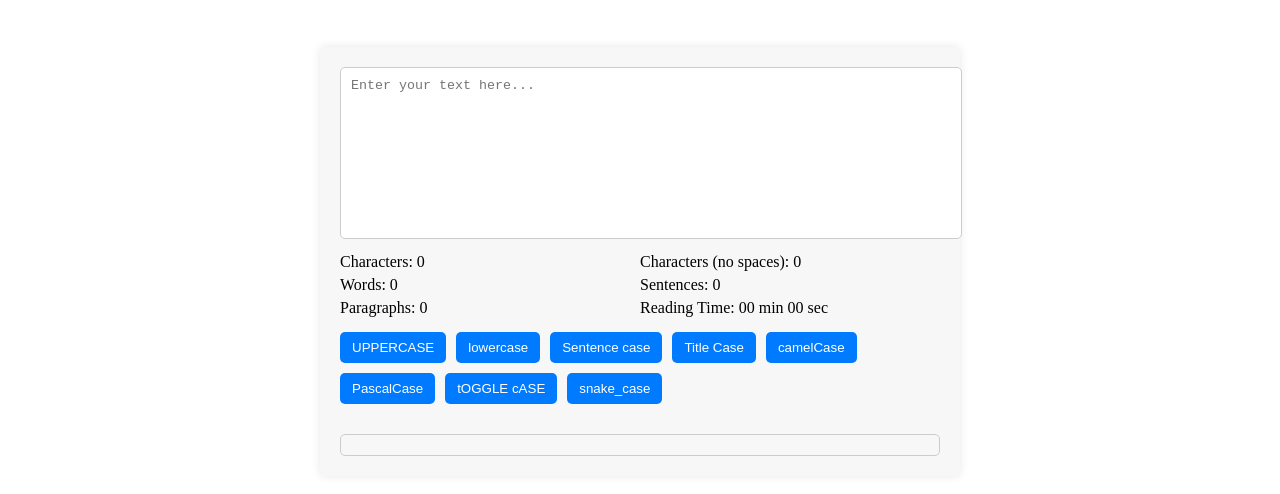
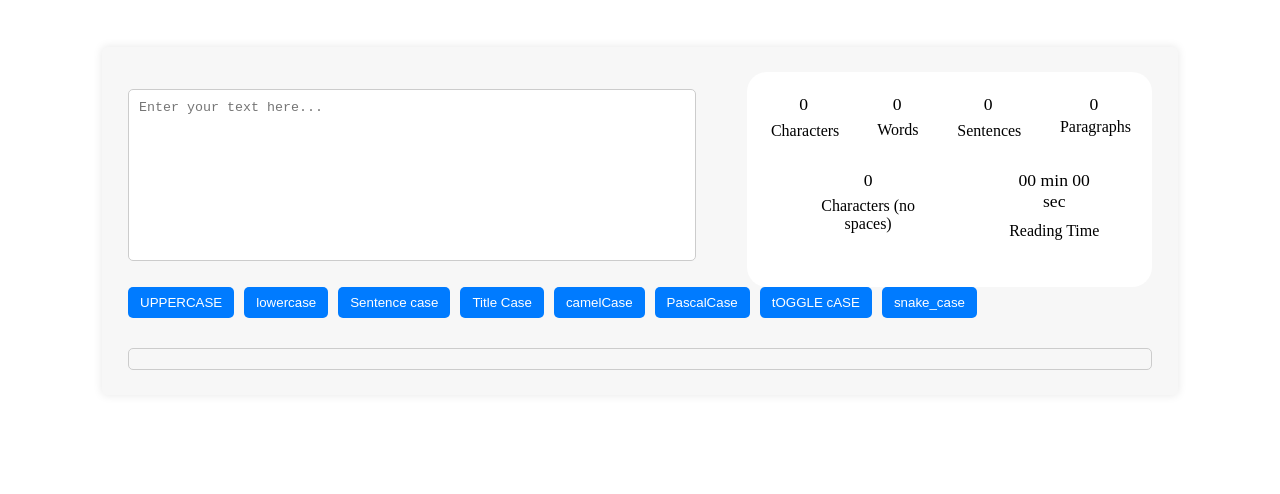
Before and after one commit to 10cyrilc/smart-sentence, a plain HTML site: page index.html in a window 1280 px wide. Shown: the part 86-580 px from the top of the page. Drawn offline with Linux system fonts and the light colour scheme.

Commit message:
Styling changes - Added changes to styles
Still in development

```diff
--- a/index.html
+++ b/index.html
@@ -31,14 +31,57 @@
       </ul>
     </nav>
     <div class="container">
-      <textarea id="inputText" placeholder="Enter your text here..."></textarea>
-      <div class="counters">
-        <div id="charCount">Characters: 0</div>
-        <div id="charCountNoSpaces">Characters (no spaces): 0</div>
-        <div id="wordCount">Words: 0</div>
-        <div id="sentenceCount">Sentences: 0</div>
-        <div id="paraCount">Paragraphs: 0</div>
-        <div id="readingTime">Reading Time: 00 min 00 sec</div>
+      <div class="main-wrapper">
+        <textarea
+          id="inputText"
+          placeholder="Enter your text here..."
+        ></textarea>
+        <div class="counters">
+          <div class="counter-data">
+            <div class="data-wrapper">
+              <p id="charCount" class="data-text">0</p>
+              <p id="charCount-placeholder" class="data-text-placeholder">
+                Characters
+              </p>
+            </div>
+            <div class="data-wrapper">
+              <p id="wordCount" class="data-text">0</p>
+              <p id="wordCount-placeholder" class="data-text-placeholder">
+                Words
+              </p>
+            </div>
+            <div class="data-wrapper">
+              <p id="sentenceCount" class="data-text">0</p>
+              <p id="sentenceCount-placeholder" class="data-text-placeholder">
+                Sentences
+              </p>
+            </div>
+            <div class="data-wrapper">
+              <p id="paraCount" class="data-text">0</p>
+              <p id="paraCount-placeholder" class="data-text-placeholder">
+                Paragraphs
+              </p>
+            </div>
+          </div>
+          <div class="counter-data">
+            <div class="data-wrapper">
+              <p id="charCountNoSpaces" class="data-text">0</p>
+              <p
+                id="charCountNoSpaces-placeholder"
+                class="data-text-placeholder"
+              >
+                Characters (no spaces)
+              </p>
+            </div>
+
+            <div class="data-wrapper">
+              <p id="readingTime" class="data-text">00 min 00 sec</p>
+              <p id="readingTime-placeholder" class="data-text-placeholder">
+                Reading Time
+              </p>
+            </div>
+          </div>
+        </div>
       </div>
       <div class="actions">
         <button onclick="convertToUpper()">UPPERCASE</button>
--- a/script.js
+++ b/script.js
@@ -12,14 +12,12 @@ function updateCounts() {
 
 function countCharacters(text) {
   const count = text.length;
-  document.getElementById("charCount").innerText = `Characters: ${count}`;
+  document.getElementById("charCount").innerText = `${count}`;
 }
 
 function countCharactersNoSpaces(text) {
   const count = text.replace(/\s/g, "").length;
-  document.getElementById(
-    "charCountNoSpaces"
-  ).innerText = `Characters (no spaces): ${count}`;
+  document.getElementById("charCountNoSpaces").innerText = ` ${count}`;
 }
 
 function countWords(text) {
@@ -27,7 +25,7 @@ function countWords(text) {
     .trim()
     .split(/\s+/)
     .filter((word) => word !== "").length;
-  document.getElementById("wordCount").innerText = `Words: ${count}`;
+  document.getElementById("wordCount").innerText = `${count}`;
 }
 
 function countSentences(text) {
@@ -35,7 +33,7 @@ function countSentences(text) {
     .split(/[.!?]+/)
     .filter((sentence) => sentence.trim().length > 0);
   const count = sentences.length;
-  document.getElementById("sentenceCount").innerText = `Sentences: ${count}`;
+  document.getElementById("sentenceCount").innerText = `${count}`;
 }
 
 function countParagraphs(text) {
@@ -43,7 +41,7 @@ function countParagraphs(text) {
     .trim()
     .split(/\n+/)
     .filter((paragraph) => paragraph.trim() !== "").length;
-  document.getElementById("paraCount").innerText = `Paragraphs: ${count}`;
+  document.getElementById("paraCount").innerText = `${count}`;
 }
 
 function calculateReadingTime(text) {
@@ -56,9 +54,7 @@ function calculateReadingTime(text) {
   const formattedReadingTime = `${padZero(readingTimeInMinutes)} min ${padZero(
     readingTimeInSeconds
   )} sec`;
-  document.getElementById(
-    "readingTime"
-  ).innerText = `Reading Time: ${formattedReadingTime}`;
+  document.getElementById("readingTime").innerText = `${formattedReadingTime}`;
 }
 
 function padZero(num) {
--- a/styles.css
+++ b/styles.css
@@ -1,15 +1,24 @@
-body{
+body {
   padding: 0;
   margin: 0;
 }
 
 .container {
-    max-width: 600px;
+  width: 80%;
   margin: 50px auto;
-    padding: 20px;
+  padding: 2%;
   background-color: #f7f7f7;
   border-radius: 5px;
   box-shadow: 0 0 10px rgba(0, 0, 0, 0.1);
+}
+
+.main-wrapper {
+  width: 100%;
+  display: flex;
+  flex-direction: row;
+  gap: 5%;
+  justify-content: center;
+  align-items: center;
 }
 
 textarea {
@@ -26,12 +35,17 @@ body{
   display: flex;
   flex-wrap: wrap;
   justify-content: space-between;
-    margin-bottom: 10px;
+  padding-bottom: 20px;
+  background: #fff;
+  border-radius: 20px;
+  padding: 2%;
+  gap: 10%;
+  flex: 2;
 }
 
-  .counters>div {
+.counters > div {
   flex: 1 1 45%;
-    margin-bottom: 5px;
+  margin-bottom: 30px;
 }
 
 .actions {
@@ -74,7 +88,6 @@ body{
 
 ul {
   list-style-type: none;
-
 }
 
 li {
@@ -92,3 +105,44 @@ body{
 li a:hover {
   background-color: #111;
 }
+
+.data-wrapper {
+  display: flex;
+  flex-direction: column;
+  gap: 10%;
+}
+
+.data-wrapper p {
+  padding: 0;
+  margin: 2%;
+}
+
+#inputText {
+  flex: 3;
+}
+
+.counter-data {
+  display: flex;
+  gap: 10%;
+  justify-content: space-evenly;
+}
+
+.data-text {
+  font-size: 1.1em;
+  text-align: center;
+}
+
+.data-text-placeholder {
+  font-size: 1em;
+  text-align: center;
+}
+
+@media (max-width: 463px) {
+  .main-wrapper {
+    flex-direction: column;
+  }
+  .counter-data {
+    flex-wrap: wrap;
+    gap: 20%;
+  }
+}
```
Lines whose indentation alone changed are shown as unchanged.
